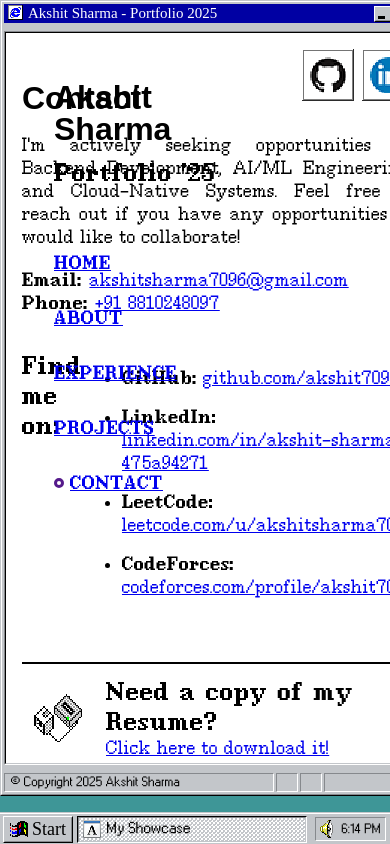
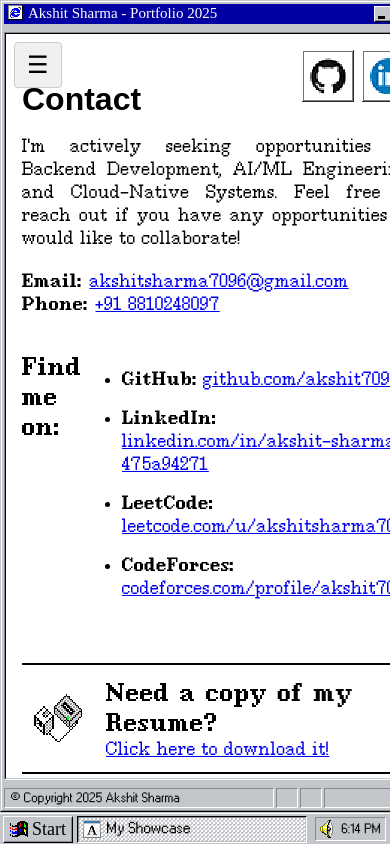
Before and after one commit to akshit7093/Portfolio_Website_Render, a React (Create React App) app: page /contact in a window 390 px wide. Shown: the top 844 px of the page. Built offline with nearby package versions, Linux system fonts and the light colour scheme; a web font is replaced by a local one.

Commit message:
Remove compression to improve performance

```diff
--- a/src/components/applications/ShowcaseExplorer.tsx
+++ b/src/components/applications/ShowcaseExplorer.tsx
@@ -1,4 +1,4 @@
-import React from 'react';
+import React, { useState, useEffect } from 'react';
 import { BrowserRouter as Router, Routes, Route } from 'react-router-dom';
 import Home from '../showcase/Home';
 import About from '../showcase/About';
@@ -12,10 +12,24 @@ import Achievements from '../showcase/projects/Art';
 import VerticalNavbar from '../showcase/VerticalNavbar';
 import useInitialWindowSize from '../../hooks/useInitialWindowSize';
 
-export interface ShowcaseExplorerProps extends WindowAppProps {}
+export interface ShowcaseExplorerProps extends WindowAppProps { }
 
 const ShowcaseExplorer: React.FC<ShowcaseExplorerProps> = (props) => {
     const { initWidth, initHeight } = useInitialWindowSize({ margin: 100 });
+    const [sidebarOpen, setSidebarOpen] = useState(window.innerWidth > 768);
+
+    // Listen for window resize to auto-show sidebar on desktop
+    useEffect(() => {
+        const handleResize = () => {
+            if (window.innerWidth > 768) {
+                setSidebarOpen(true);
+            }
+        };
+        window.addEventListener('resize', handleResize);
+        return () => window.removeEventListener('resize', handleResize);
+    }, []);
+
+    const toggleSidebar = () => setSidebarOpen(!sidebarOpen);
 
     return (
         <Window
@@ -32,7 +46,19 @@ const ShowcaseExplorer: React.FC<ShowcaseExplorerProps> = (props) => {
         >
             <Router>
                 <div className="site-page">
-                    <VerticalNavbar />
+                    {/* Hamburger Menu Button (Mobile Only) */}
+                    {window.innerWidth <= 768 && (
+                        <button
+                            onClick={toggleSidebar}
+                            style={styles.hamburger}
+                            aria-label="Toggle navigation"
+                        >
+                            ☰
+                        </button>
+                    )}
+
+                    <VerticalNavbar isOpen={sidebarOpen} onClose={() => setSidebarOpen(false)} />
+
                     <Routes>
                         <Route path="/" element={<Home />} />
                         <Route path="/about" element={<About />} />
@@ -55,4 +81,20 @@ const ShowcaseExplorer: React.FC<ShowcaseExplorerProps> = (props) => {
     );
 };
 
+const styles: StyleSheetCSS = {
+    hamburger: {
+        position: 'fixed',
+        top: 8,
+        left: 8,
+        zIndex: 10000,
+        fontSize: 24,
+        background: '#f0f0f0',
+        border: '1px solid #ccc',
+        borderRadius: 4,
+        padding: '8px 12px',
+        cursor: 'pointer',
+        fontFamily: 'Arial, sans-serif',
+    },
+};
+
 export default ShowcaseExplorer;
--- a/src/components/os/ShutdownSequence.tsx
+++ b/src/components/os/ShutdownSequence.tsx
@@ -155,8 +155,6 @@ const ShutdownSequence: React.FC<ShutdownSequenceProps> = ({
     `;
 
     const SHUTDOWN_MAP = [
-        NORMAL_SHUTDOWN,
-        NORMAL_SHUTDOWN,
         NORMAL_SHUTDOWN,
         SHUTDOWN_3,
         SHUTDOWN_4,
--- a/src/components/os/Toolbar.tsx
+++ b/src/components/os/Toolbar.tsx
@@ -88,7 +88,7 @@ const Toolbar: React.FC<ToolbarProps> = ({
     };
 
     return (
-        <div style={styles.toolbarOuter}>
+        <div className="toolbarOuter" style={styles.toolbarOuter}>
             {startWindowOpen && (
                 <div
                     onMouseDown={onStartWindowClicked}
--- a/src/components/os/Window.tsx
+++ b/src/components/os/Window.tsx
@@ -246,16 +246,26 @@ const Window: React.FC<WindowProps> = (props) => {
         lastClickInside.current = true;
     };
 
+    // Detect mobile device
+    const isMobile = window.innerWidth <= 768;
+    const mobileStyles = isMobile ? {
+        width: '100vw',
+        height: 'calc(100vh - 32px)',
+        top: 0,
+        left: 0,
+        position: 'fixed' as const,
+    } : {
+        width,
+        height,
+        top,
+        left,
+    };
+
     return (
         <div onMouseDown={onWindowInteract} style={styles.container}>
             <div
                 className="os-window"
-                style={Object.assign({}, styles.window, {
-                    width,
-                    height,
-                    top,
-                    left,
-                })}
+                style={Object.assign({}, styles.window, mobileStyles)}
                 ref={windowRef}
             >
                 <div style={styles.windowBorderOuter}>
--- a/src/components/showcase/VerticalNavbar.tsx
+++ b/src/components/showcase/VerticalNavbar.tsx
@@ -2,9 +2,12 @@ import React, { useEffect, useState } from 'react';
 import { Link } from '../general';
 import { useLocation, useNavigate } from 'react-router-dom';
 
-export interface VerticalNavbarProps {}
+export interface VerticalNavbarProps {
+    isOpen?: boolean;
+    onClose?: () => void;
+}
 
-const VerticalNavbar: React.FC<VerticalNavbarProps> = (props) => {
+const VerticalNavbar: React.FC<VerticalNavbarProps> = ({ isOpen = true, onClose }) => {
     const location = useLocation();
     const [projectsExpanded, setProjectsExpanded] = useState(false);
     const [isHome, setIsHome] = useState(false);
@@ -25,11 +28,21 @@ const VerticalNavbar: React.FC<VerticalNavbarProps> = (props) => {
         } else {
             setIsHome(false);
         }
-        return () => {};
+        return () => { };
     }, [location.pathname]);
 
-    return !isHome ? (
-        <div style={styles.navbar}>
+    return !isHome && isOpen ? (
+        <div className="vertical-navbar" style={styles.navbar}>
+            {/* Close button for mobile */}
+            {window.innerWidth <= 768 && onClose && (
+                <button
+                    onClick={onClose}
+                    style={styles.closeButton}
+                    aria-label="Close navigation"
+                >
+                    ×
+                </button>
+            )}
             <div style={styles.header}>
                 <h1 style={styles.headerText}>Akshit</h1>
                 <h1 style={styles.headerText}>Sharma</h1>
@@ -143,6 +156,17 @@ const styles: StyleSheetCSS = {
         cursor: 'pointer',
         width: '100%',
     },
+    closeButton: {
+        position: 'absolute',
+        top: 8,
+        right: 8,
+        fontSize: 32,
+        background: 'transparent',
+        border: 'none',
+        cursor: 'pointer',
+        color: '#333',
+        zIndex: 10001,
+    },
 };
 
 export default VerticalNavbar;
--- a/src/index.css
+++ b/src/index.css
@@ -428,20 +428,44 @@ input:active {
 .start-menu-option:hover {
     background-color: #0000aa;
     cursor: pointer;
-    color: white;
+    cursor: white;
 }
 
 /* Mobile Responsiveness */
 @media (max-width: 768px) {
+
+    /* Force ALL windows to fill screen on mobile */
     .os-window {
-        width: 100% !important;
-        height: calc(100% - 48px) !important;
-        /* Leave space for toolbar */
+        width: 100vw !important;
+        height: calc(100vh - 32px) !important;
+        /* Leave space for 32px toolbar */
         top: 0 !important;
         left: 0 !important;
         border-radius: 0 !important;
         transform: none !important;
-        /* Disable drag transform */
+        position: fixed !important;
+    }
+
+    /* Ensure toolbar stays visible */
+    .toolbarOuter {
+        position: fixed !important;
+        bottom: 0 !important;
+        left: 0 !important;
+        right: 0 !important;
+        z-index: 999999 !important;
+    }
+
+    /* Mobile Sidebar Styling */
+    .vertical-navbar {
+        position: fixed !important;
+        left: 0 !important;
+        top: 0 !important;
+        height: 100% !important;
+        width: 300px !important;
+        background: white !important;
+        z-index: 9999 !important;
+        box-shadow: 2px 0 8px rgba(0, 0, 0, 0.3) !important;
+        overflow-y: auto !important;
     }
 
     .site-page-content {
@@ -451,6 +475,7 @@ input:active {
         /* Reduce padding */
         width: 100% !important;
         box-sizing: border-box;
+        position: relative !important;
     }
 
     .site-page {
@@ -458,6 +483,7 @@ input:active {
         /* Allow natural flow */
         height: 100%;
         width: 100%;
+        overflow: hidden !important;
     }
 
     /* Adjust typography for mobile */
```
Also changed, not shown: 1 other file (tests, documents, lock files or other folders).
